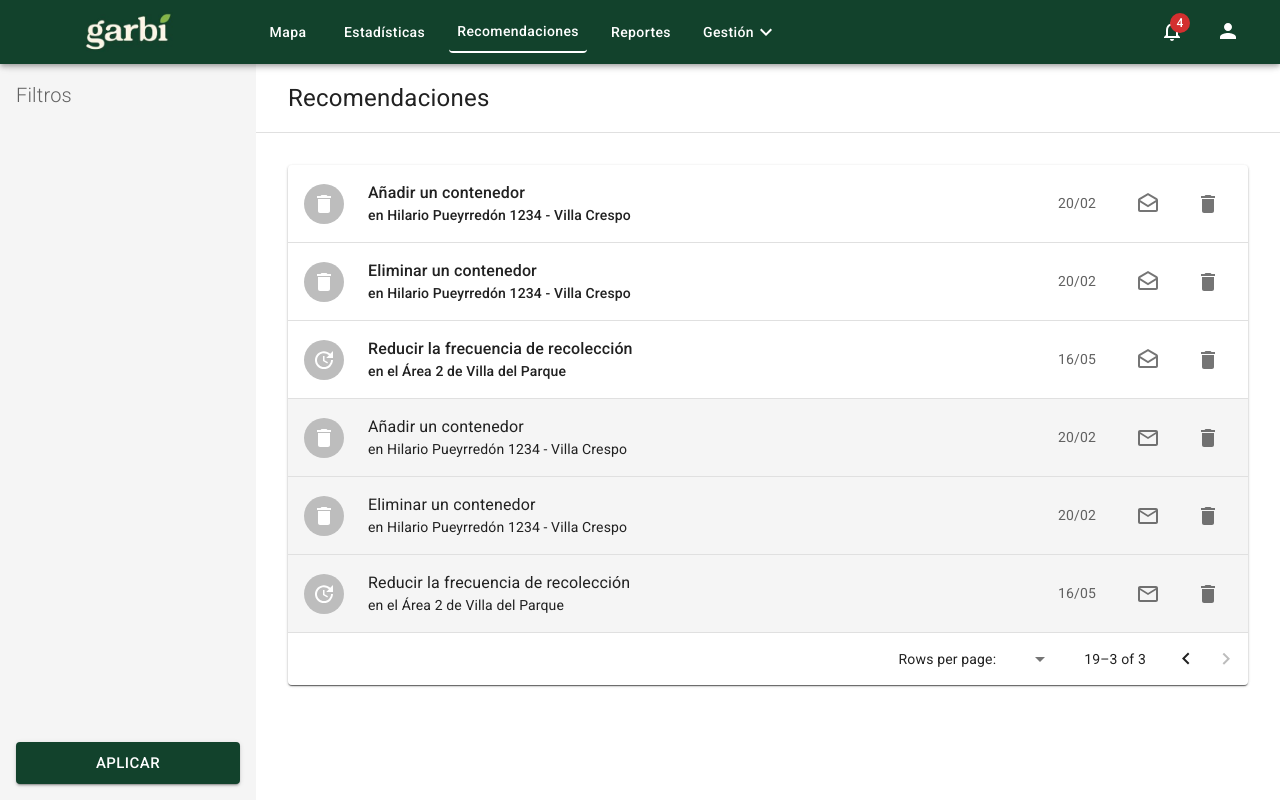
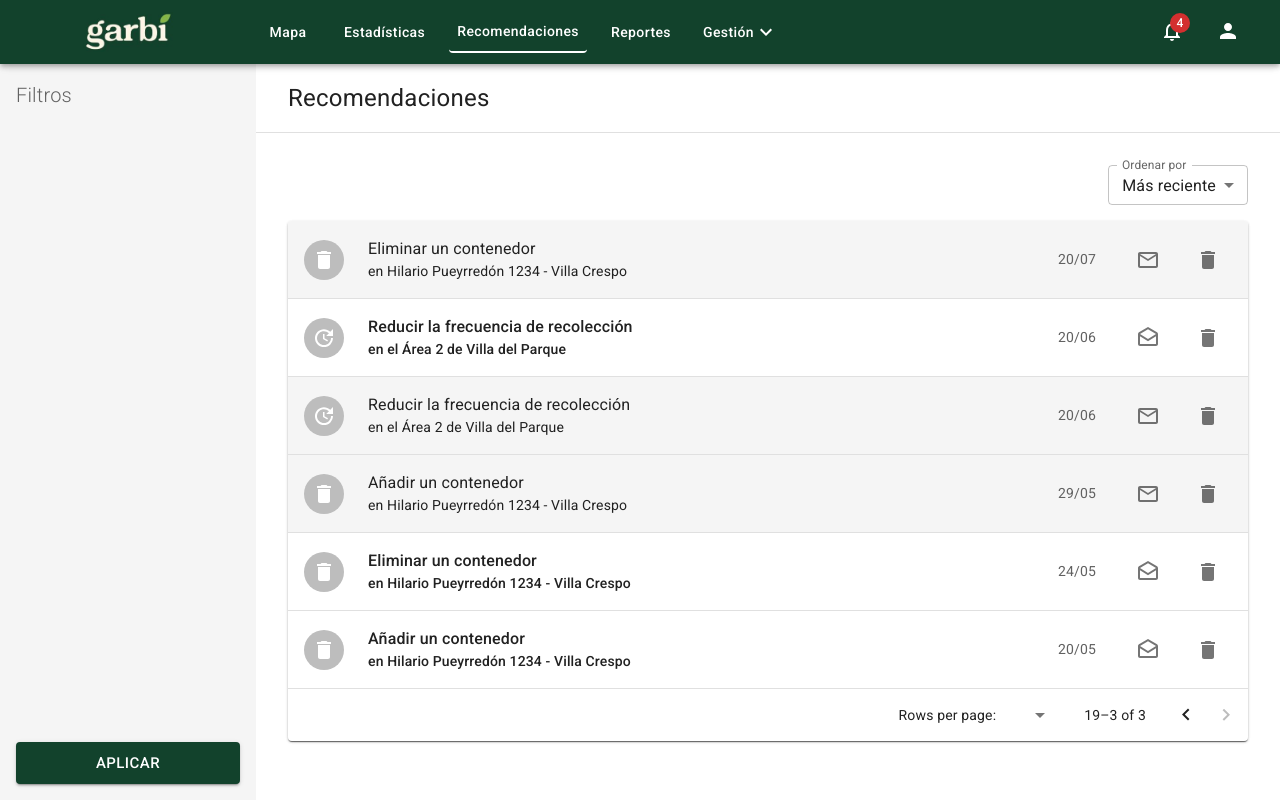
Before and after one commit to SofiaPalmieri/garbi-front, a React (Vite) app: page /recomendaciones in a window 1280 px wide. Built offline with nearby package versions, Linux system fonts and the light colour scheme; sample sign-in values are in the browser's storage.

Commit message:
added sorting dropdown to recommendations list

```diff
--- a/src/pages/Recomendaciones/MainContent/RecommendationMainContent.jsx
+++ b/src/pages/Recomendaciones/MainContent/RecommendationMainContent.jsx
@@ -1,8 +1,12 @@
 import {
   Avatar,
   Box,
+  FormControl,
   IconButton,
+  InputLabel,
+  MenuItem,
   Paper,
+  Select,
   Table,
   TableBody,
   TableCell,
@@ -20,13 +24,25 @@ import {
   useState
 } from 'react';
 
+
+const orderOptions = [
+  {
+    value: 'reciente',
+    label: 'Más reciente',
+  },
+  {
+    value: 'antiguo',
+    label: 'Más antiguo',
+  },
+];
+
 export default function RecommendationMainContent() {
   const recommendationsInitial = [
     {
       id: 1,
       title: 'Añadir un contenedor',
       subtitle: 'en Hilario Pueyrredón 1234 - Villa Crespo',
-      date: '20/02',
+      date: '2024/05/20',
       read: false,
       Icon: DeleteIcon
     },
@@ -34,7 +50,7 @@ export default function RecommendationMainContent() {
       id: 2,
       title: 'Eliminar un contenedor',
       subtitle: 'en Hilario Pueyrredón 1234 - Villa Crespo',
-      date: '20/02',
+      date: '2024/05/24',
       read: false,
       Icon: DeleteIcon
     },
@@ -42,7 +58,7 @@ export default function RecommendationMainContent() {
       id: 3,
       title: 'Reducir la frecuencia de recolección',
       subtitle: 'en el Área 2 de Villa del Parque',
-      date: '16/05',
+      date: '2024/06/20',
       read: false,
       Icon: UpdateIcon
     },
@@ -50,7 +66,7 @@ export default function RecommendationMainContent() {
       id: 4,
       title: 'Añadir un contenedor',
       subtitle: 'en Hilario Pueyrredón 1234 - Villa Crespo',
-      date: '20/02',
+      date: '2024/05/29',
       read: true,
       Icon: DeleteIcon
     },
@@ -58,7 +74,7 @@ export default function RecommendationMainContent() {
       id: 5,
       title: 'Eliminar un contenedor',
       subtitle: 'en Hilario Pueyrredón 1234 - Villa Crespo',
-      date: '20/02',
+      date: '2024/07/20',
       read: true,
       Icon: DeleteIcon
     },
@@ -66,13 +82,26 @@ export default function RecommendationMainContent() {
       id: 6,
       title: 'Reducir la frecuencia de recolección',
       subtitle: 'en el Área 2 de Villa del Parque',
-      date: '16/05',
+      date: '2024/06/20',
       read: true,
       Icon: UpdateIcon
     },
   ];
 
   const [recommendations, setRecommendations] = useState(recommendationsInitial);
+  const [sortOrder, setSortOrder] = useState('reciente');
+
+  const handleChangeOrder = (event) => {
+    setSortOrder(event.target.value);
+  };
+
+  const sortedRecommendations = [...recommendations].sort((a, b) => {
+    if (sortOrder === 'reciente') {
+      return new Date(b.date) - new Date(a.date);
+    } else {
+      return new Date(a.date) - new Date(b.date);
+    }
+  });
 
   const handleToggleRead = (id) => {
     setRecommendations(recommendations.map(row =>
@@ -83,12 +112,49 @@ export default function RecommendationMainContent() {
     ));
   };
 
+  const formatDate = (dateStr) => {
+    const [year, month, day] = dateStr.split('/');
+    return `${day}/${month}`;
+  };
+
   return (
     <Box
       width='100%'
       padding='32px'
       overflow= 'hidden'
     >
+      <Box
+        display='flex'
+        justifyContent='flex-end'
+        mb={'16px'}
+      >
+        <FormControl
+          size='small'
+          variant='outlined'
+        >
+          <InputLabel
+            id='sort-select-label'
+          >
+            Ordenar por
+          </InputLabel>
+          <Select
+            labelId='sort-select-label'
+            value={sortOrder}
+            label='Ordenar por'
+            onChange={handleChangeOrder}
+          >
+            {orderOptions.map((option) => (
+              <MenuItem
+                key={option.value}
+                value={option.value}
+              >
+                {option.label}
+              </MenuItem>
+            ))}
+          </Select>
+        </FormControl>
+      </Box>
+
       <Paper
         sx={{
           width: '100%',
@@ -104,7 +170,7 @@ export default function RecommendationMainContent() {
             aria-label='simple table'
           >
             <TableBody>
-              {recommendations.map((row) => (
+              {sortedRecommendations.map((row) => (
                 <TableRow
                   key={row.id}
                   sx={{
@@ -168,7 +234,7 @@ export default function RecommendationMainContent() {
                         color: '#616161',
                       }}
                     >
-                      {row.date}
+                      {formatDate(row.date)}
                     </Typography>
                   </TableCell>
                   <TableCell
```
